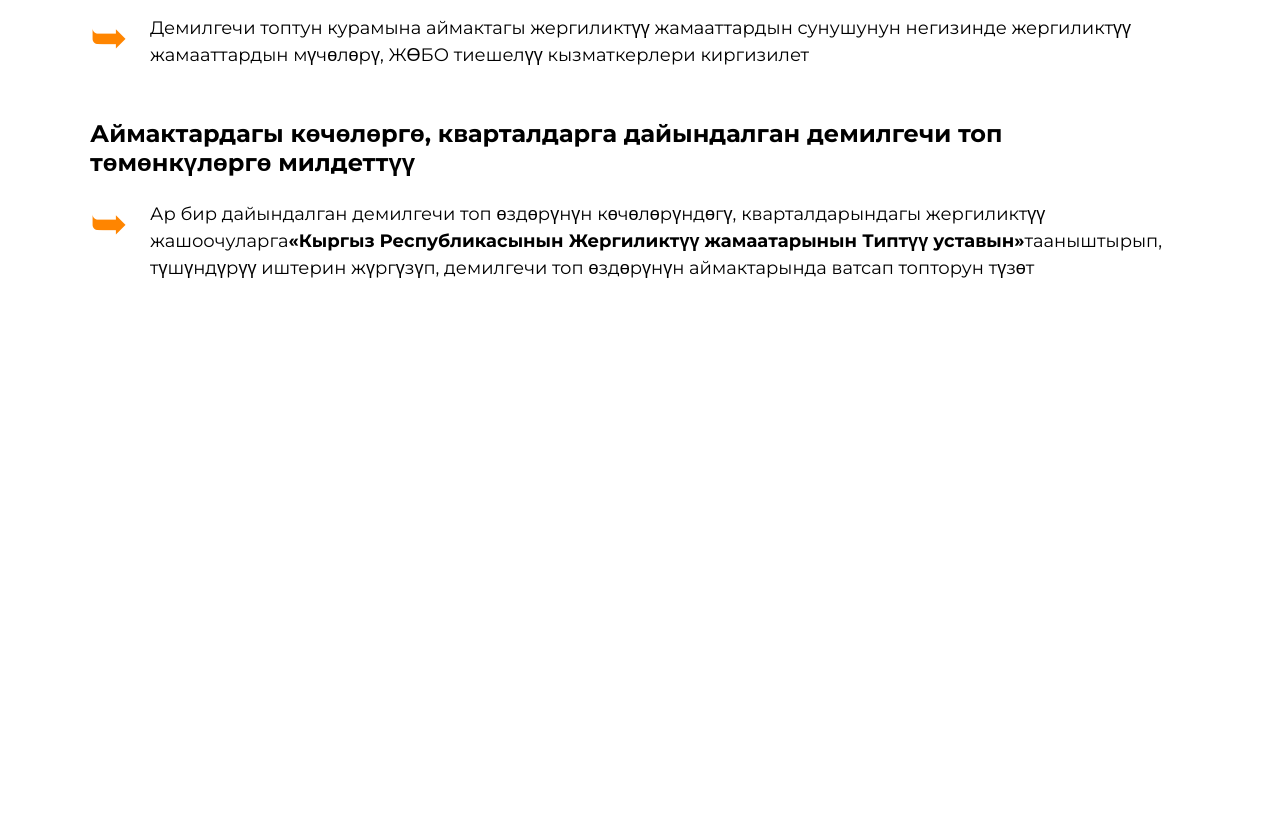
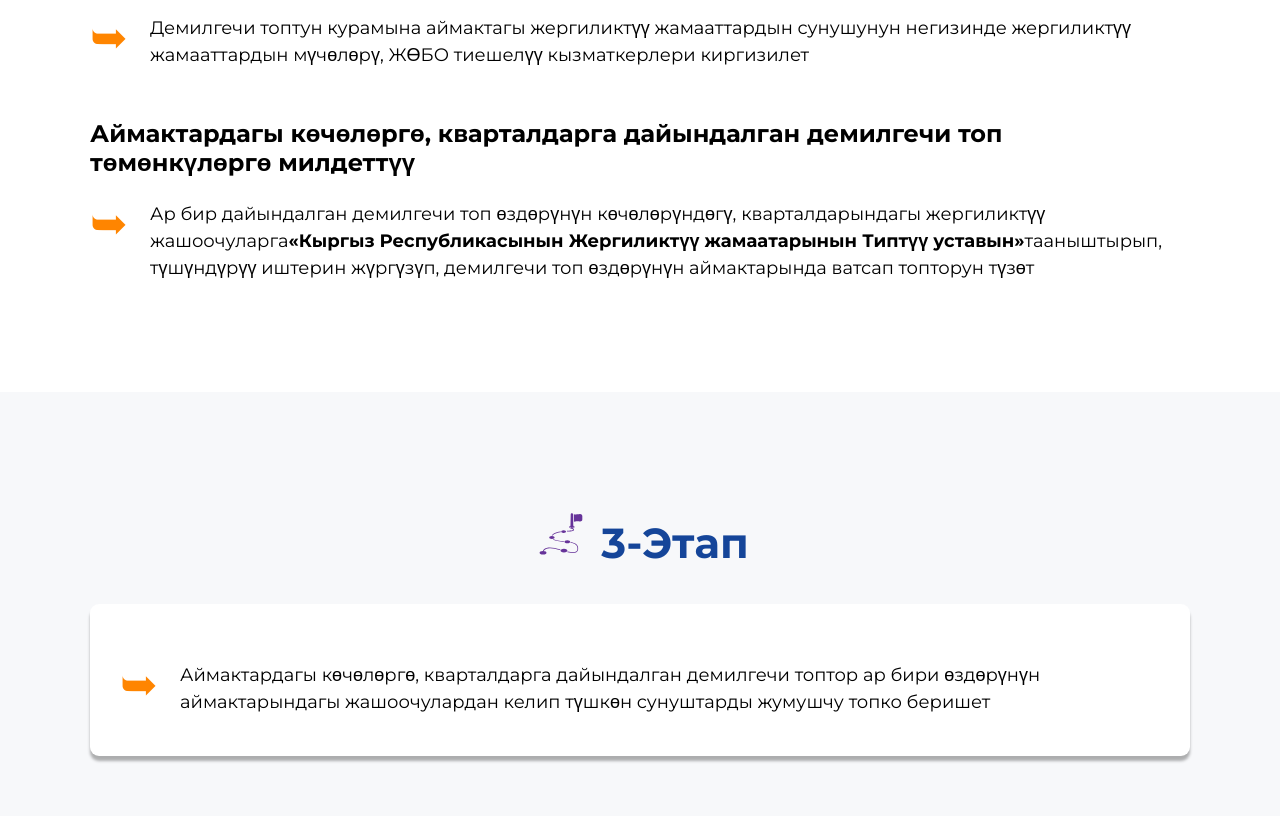
Before and after one commit to zhanybekovich/gagsmu, a Gatsby site: page / in a window 1280 px wide. Shown: the part 4069-4885 px from the top of the page. Before the commit the page ends 4461 px from the top, so only its background shows below. Built offline with nearby package versions, Linux system fonts and the light colour scheme; Gatsby itself is replaced by a stand-in of ours.

Commit message:
Add stage3

```diff
--- /dev/null
+++ b/src/components/stage3/Stage3.jsx
@@ -0,0 +1,47 @@
+import React from "react";
+import { motion } from "framer-motion";
+import "./stage3.scss";
+
+const animation = {
+  hidden: {
+    opacity: 0,
+  },
+  visible: (custom) => ({
+    opacity: 1,
+    transition: {
+      delay: custom * 0.4,
+    },
+  }),
+};
+
+const Stage3 = () => {
+  return (
+    <motion.section
+      className="section stage-3"
+      initial="hidden"
+      whileInView="visible"
+      viewport={{ amount: 0.1 }}
+    >
+      <div className="container">
+        <div className="stage-top">
+          <motion.h2
+            className="stage-title stage-3-title"
+            custom={1}
+            variants={animation}
+          >
+            3-Этап
+          </motion.h2>
+          <motion.div className="stage-3-info" custom={2} variants={animation}>
+            <p className="init-group-info">
+              Аймактардагы көчөлөргө, кварталдарга дайындалган демилгечи топтор
+              ар бири өздөрүнүн аймактарындагы жашоочулардан келип түшкөн
+              сунуштарды жумушчу топко беришет
+            </p>
+          </motion.div>
+        </div>
+      </div>
+    </motion.section>
+  );
+};
+
+export default Stage3;
--- /dev/null
+++ b/src/components/stage3/stage3.scss
@@ -0,0 +1,25 @@
+.stage-3 {
+  background-color: #f7f8fa;
+
+  &-title {
+    margin-bottom: 20px;
+  }
+
+  &-info {
+    margin-top: 0;
+    margin-bottom: 0;
+    padding-top: 40px;
+    padding-bottom: 40px;
+    padding-left: 30px;
+    font-size: 18px;
+    line-height: 1.5;
+    text-align: left;
+    background-color: #fff;
+    box-shadow: 0 5px 3px rgba(0, 0, 0, 0.3);
+    border-radius: 9px;
+
+    p {
+      margin-bottom: 0;
+    }
+  }
+}
--- a/src/pages/index.js
+++ b/src/pages/index.js
@@ -7,6 +7,7 @@ import Charter from "../components/charter/Charter";
 import Stage1 from "../components/stage1/Stage1";
 import Stage2 from "../components/stage2/Stage2";
 import InitGroup from "../components/initGroup/InitGroup";
+import Stage3 from "../components/stage3/Stage3";
 
 const IndexPage = () => {
   return (
@@ -21,6 +22,7 @@ const IndexPage = () => {
         <Stage1 />
         <Stage2 />
         <InitGroup />
+        <Stage3 />
       </main>
     </>
   );
```
Also changed, not shown: static/img/working.jpg (added).
